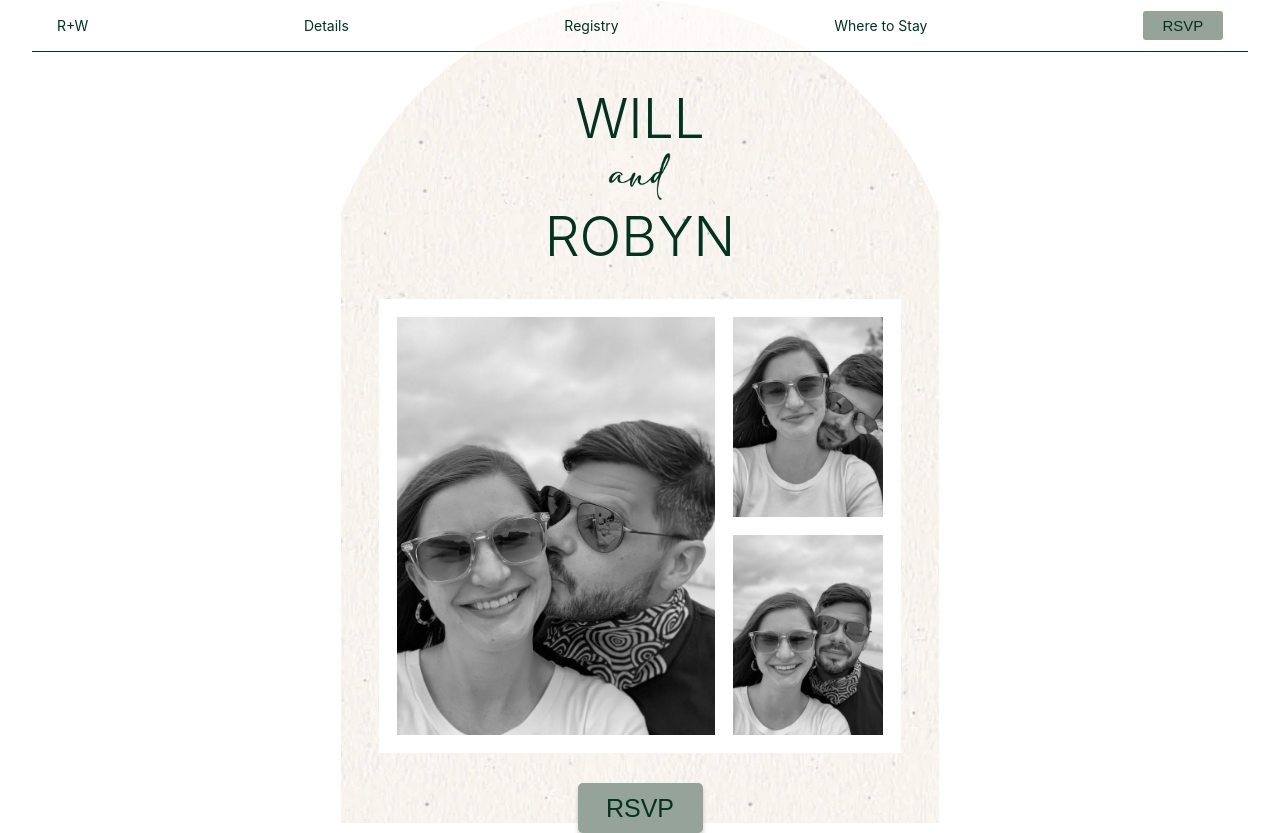
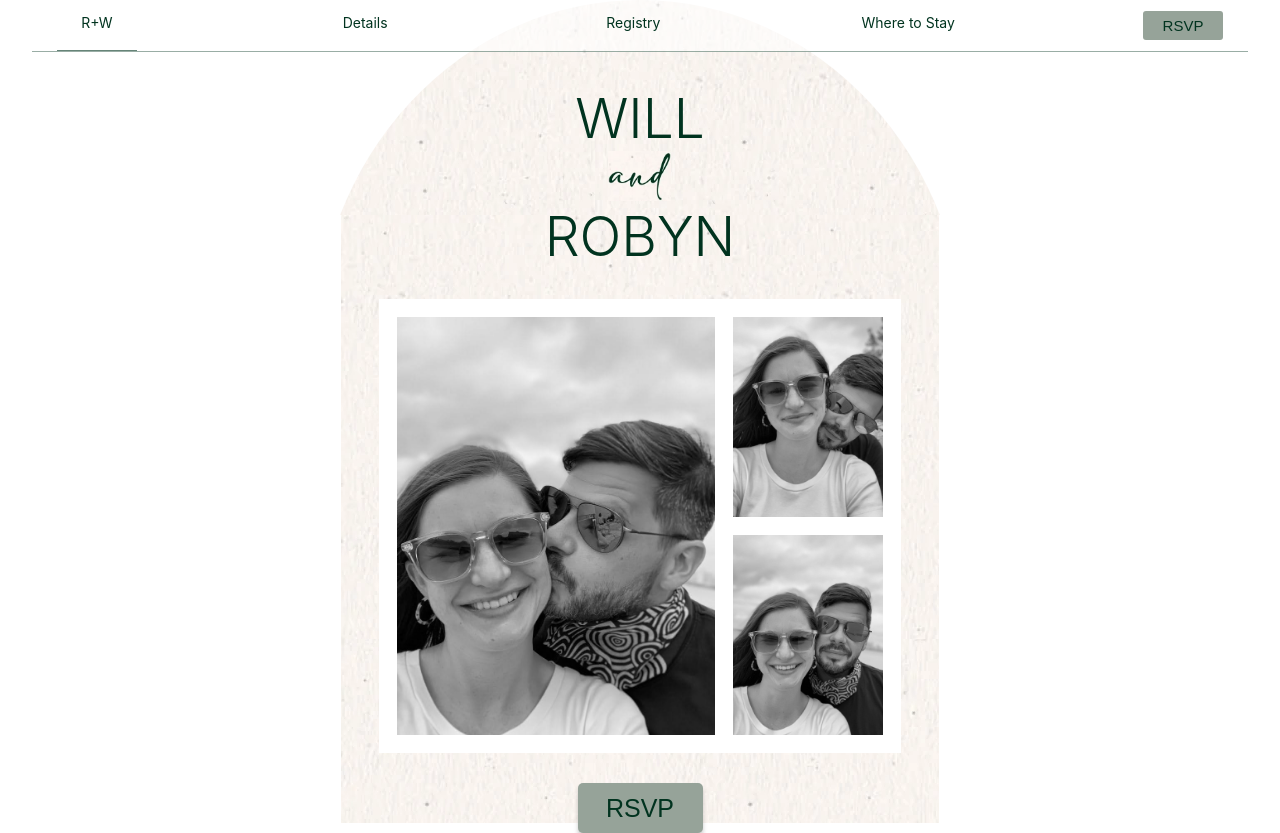
Before and after one commit to JGore99/will-and-robyn, a React (Create React App) app: page / in a window 1280 px wide. Built offline with nearby package versions, Linux system fonts and the light colour scheme.

Commit message:
add active classes to navbar

```diff
--- a/src/components/NavBar/NavBar.jsx
+++ b/src/components/NavBar/NavBar.jsx
@@ -1,6 +1,6 @@
 import React, { useState } from "react"
 // import Modal from 'react-modal';
-import { Link } from 'react-router-dom'
+import { NavLink } from 'react-router-dom'
 import styles from './NavBar.module.css'
 import RSVPModal from "../RSVPModal/RSVPModal.jsx"
 
@@ -21,25 +21,17 @@ const NavBar = () => {
   return (
     <div className={styles.navContainer}>
       <ul className={styles.navItems}>
-        <li>
-            <Link to='/' >
-              <h3 className={styles.navText} >R+W</h3>
-            </Link>
+        <li className={styles.navItem}>
+            <NavLink exact to='/' className={styles.navText} activeClassName={styles.activeNavText}>R+W</NavLink>
         </li>
-        <li>
-            <Link to='/details' >
-              <h3 className={styles.navText} >Details</h3>
-            </Link>
+        <li className={styles.navItem}>
+            <NavLink to='/details' className={styles.navText} activeClassName={styles.activeNavText}>Details</NavLink>
         </li>
-        <li>
-            <Link to='/registry' >
-              <h3 className={styles.navText} >Registry</h3>
-            </Link>
+        <li className={styles.navItem}>
+          <NavLink to='/registry' className={styles.navText} activeClassName={styles.activeNavText}>Registry</NavLink>
         </li>
-        <li>
-            <Link to='/lodging' >
-              <h3 className={styles.navText} >Where to Stay</h3>
-            </Link>
+        <li className={styles.navItem}>
+            <NavLink to='/lodging' className={styles.navText} activeClassName={styles.activeNavText}>Where to Stay</NavLink>
         </li>
         <li>
             <button className="button-sm" onClick={() => {
--- a/src/components/NavBar/NavBar.module.css
+++ b/src/components/NavBar/NavBar.module.css
@@ -6,9 +6,9 @@
   display: flex;
   justify-content: center;
   background-color: rgba(255, 255, 255, 0.6);
-  border-bottom: 1px solid rgb(1,51,31);
+  border-bottom: 1px solid rgba(1,51,31, 0.4);
   padding: 0 25px;
-  z-index: 100;
+  z-index: 50;
 }
 
 .navItems {
@@ -16,9 +16,20 @@
   justify-content: space-between;
   align-items: center;
   width: 100%;
+  height: 100%;
+}
+
+
+.navItem {
+  height: 100%;
+  min-width: 80px;
 }
 
 .navText {
+  display: block;
   font-size: 14px;
   font-weight: 400;
+  line-height: 45px;
+  text-align: center;
+  height: 100%;
 }
--- a/src/components/RSVPModal/RSVPModal.module.css
+++ b/src/components/RSVPModal/RSVPModal.module.css
@@ -15,14 +15,14 @@
   right: 0;
   bottom: 0;
   position: fixed;
-  z-index: 1000;
+  z-index: 2000;
 }
 
 
 
 .modalContainer {
   background-color: rgb(255, 255, 255);
-  position: absolute;
+  position: fixed;
   top: 40%;
   left: 50%;
   right: auto;
@@ -34,5 +34,5 @@
   padding: 50px;
   max-width: 600px;
   min-width: 300px;
-  z-index: 1000;
+  z-index: 2000;
 }
--- a/src/index.css
+++ b/src/index.css
@@ -54,6 +54,11 @@ button {
   text-align: center;
 }
 
+button:hover {
+  background-color: rgb(1,51,31);
+  color: rgb(150,163,153);
+}
+
 .button-bg {
   font-size: 25px;
   height: 50px;
@@ -76,3 +81,7 @@ h2 {
   font-size: 55px;
   font-weight: 300;
 }
+
+.active {
+  border-bottom: 1px solid rgba(1,51,31, 0.6);
+}
```
